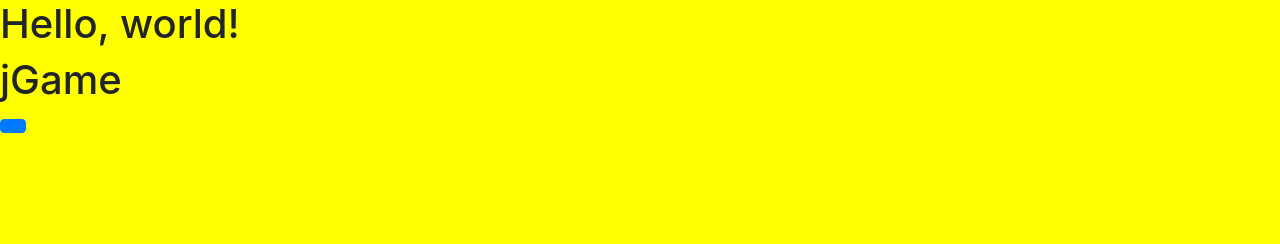
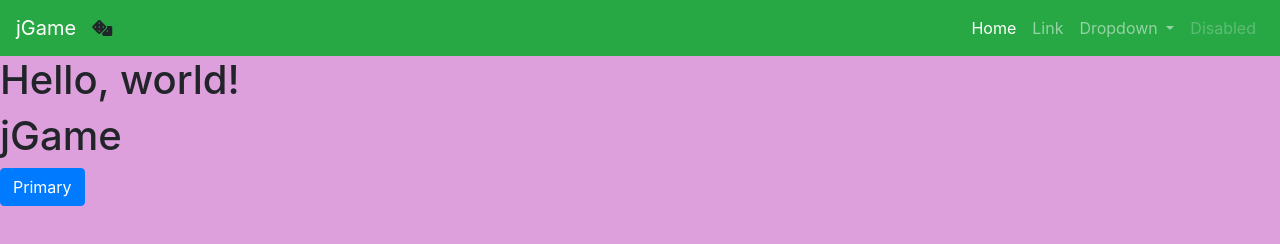
Before and after one commit to pepper-aenn/jgame, a plain HTML site: page index.html in a window 1280 px wide. Drawn offline with nearby package versions, Linux system fonts and the light colour scheme.

Commit message:
'second<#

```diff
--- a/index.html
+++ b/index.html
@@ -8,12 +8,51 @@
     <!-- Bootstrap CSS -->
     <link rel="stylesheet" href="https://stackpath.bootstrapcdn.com/bootstrap/4.1.3/css/bootstrap.min.css" integrity="sha384-MCw98/SFnGE8fJT3GXwEOngsV7Zt27NXFoaoApmYm81iuXoPkFOJwJ8ERdknLPMO" crossorigin="anonymous">
     <link rel="stylesheet"  href="style.css">
-    <title>Hello, world!</title>
+
+    <!-- Font awesome CSS -->
+    <link rel="stylesheet" href="https://use.fontawesome.com/releases/v5.4.1/css/all.css" integrity="sha384-5sAR7xN1Nv6T6+dT2mhtzEpVJvfS3NScPQTrOxhwjIuvcA67KV2R5Jz6kr4abQsz" crossorigin="anonymous">
+
+    <title>jGame</title>
   </head>
   <body>
+      <nav class="navbar navbar-expand-sm navbar-dark bg-success">
+
+        <a class="navbar-brand" href="#">jGame</a>
+        <i class="fas fa-dice"></i>
+          <button class="navbar-toggler" type="button" data-toggle="collapse" data-target="#navbarSupportedContent" aria-controls="navbarSupportedContent" aria-expanded="false" aria-label="Toggle navigation">
+            <span class="navbar-toggler-icon"></span>
+          </button>
+
+          <div class="collapse navbar-collapse" id="navbarSupportedContent">
+            <ul class="navbar-nav ml-auto">
+              <li class="nav-item active">
+                <a class="nav-link" href="#">Home <span class="sr-only">(current)</span></a>
+              </li>
+              <li class="nav-item">
+                <a class="nav-link" href="#">Link</a>
+              </li>
+              <li class="nav-item dropdown">
+                <a class="nav-link dropdown-toggle" href="#" id="navbarDropdown" role="button" data-toggle="dropdown" aria-haspopup="true" aria-expanded="false">
+                  Dropdown
+                </a>
+                <div class="dropdown-menu" aria-labelledby="navbarDropdown">
+                  <a class="dropdown-item" href="#">Action</a>
+                  <a class="dropdown-item" href="#">Another action</a>
+                  <div class="dropdown-divider"></div>
+                  <a class="dropdown-item" href="#">Something else here</a>
+                </div>
+              </li>
+              <li class="nav-item">
+                <a class="nav-link disabled" href="#">Disabled</a>
+              </li>
+            </ul>
+            </form>
+          </div>
+        </nav>
+
     <h1>Hello, world!</h1>
     <h1>jGame</h1>
-    <button class= "btn btn-primary"
+    <button class= "btn btn-primary">Primary</button>
 
     <!-- Optional JavaScript -->
     <!-- jQuery first, then Popper.js, then Bootstrap JS -->
--- a/style.css
+++ b/style.css
@@ -1,3 +1,3 @@
 body {
-  background: yellow;
-}
+  background: plum;
+  }
```
